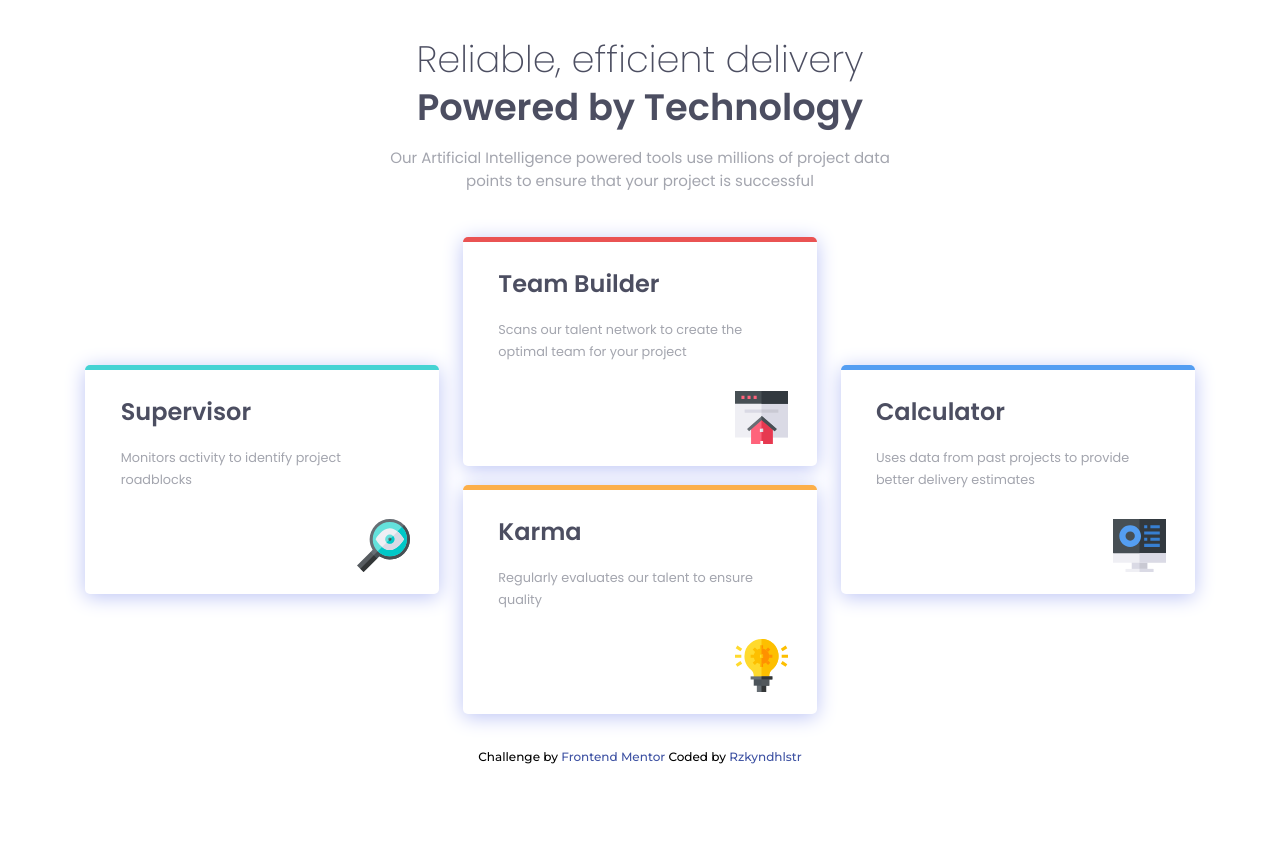
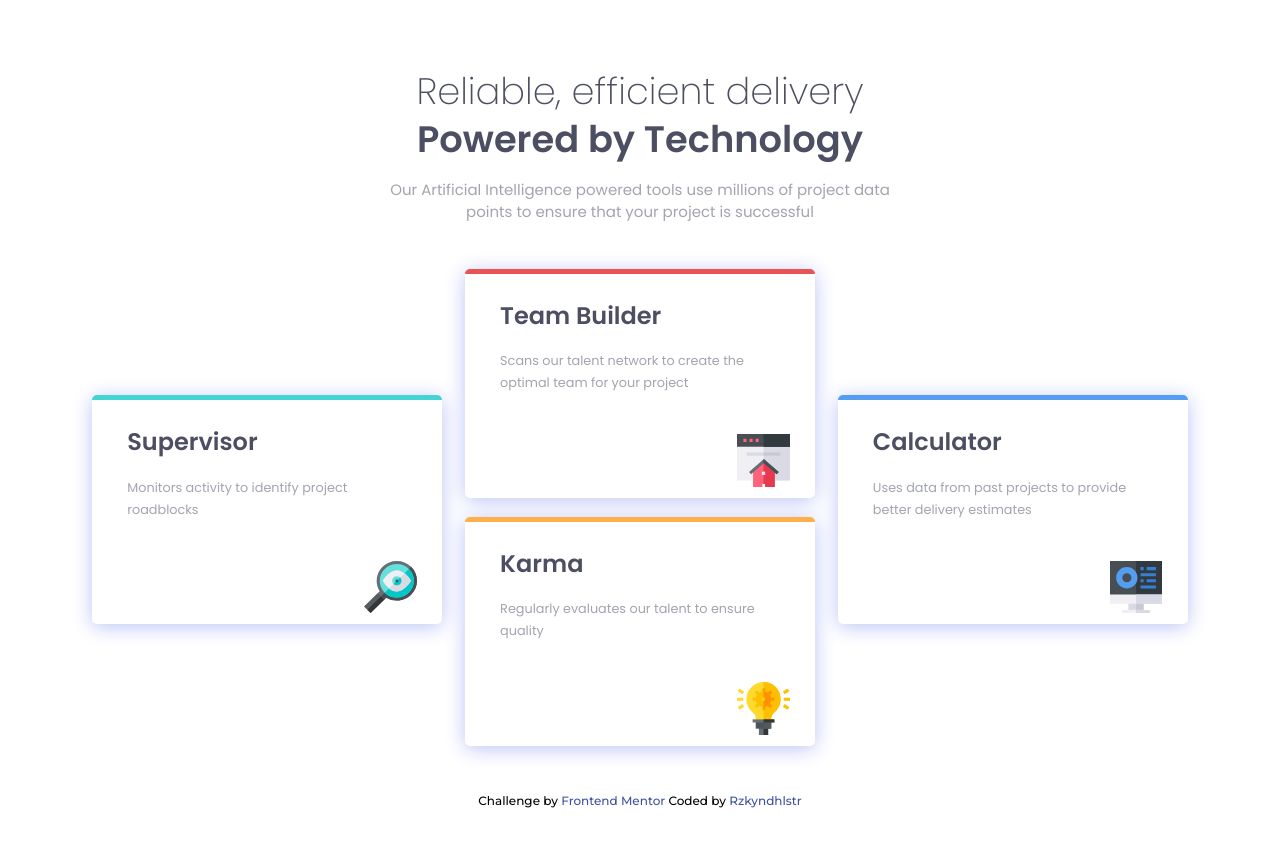
Before and after one commit to rzkyndhlstr/4cardsection, a plain HTML site: page index.html in a window 1280 px wide. Before the commit the page ends 800 px from the top, so only its background shows below. Drawn offline with Linux system fonts and the light colour scheme.

Commit message:
update css

```diff
--- a/style.css
+++ b/style.css
@@ -1,9 +1,9 @@
 @import url('https://fonts.googleapis.com/css2?family=Montserrat:wght@500&family=Poppins:ital,wght@0,200;0,400;0,600;1,200;1,400;1,600&display=swap');
-
+/*
 * {
      margin: 0;
      padding: 0;
-}
+} */
 
 body{
     position: relative;
@@ -13,12 +13,13 @@ body{
     justify-content: center;
 }
 
-header {
-    padding-top: 1rem;
-}
+/* header {
+    padding-top: 3rem;
+} */
 
 .header1 {
     color: hsl(234, 12%, 34%);
+    padding-top: 3rem;
     margin: 1.5% auto 0 auto;
     font-weight: 200;
     width: 100%;
@@ -43,7 +44,7 @@ header {
 .header-desc {
     color: hsl(229, 6%, 66%);
     margin: 0 auto 0 auto;
-    width: 40%;
+    width: 43%;
     font-weight: 400;
     padding-top: 1rem;
     padding-bottom: 3em;
@@ -68,6 +69,9 @@ header {
     width: 83%;
     box-shadow: 0 3px 20px 0px hsl(232, 74%, 85%);
     border-radius: 5px;
+    display: flex;
+    flex-direction: column;
+    margin: auto 0 0 auto;
 }
 
 #supervisor {
```
